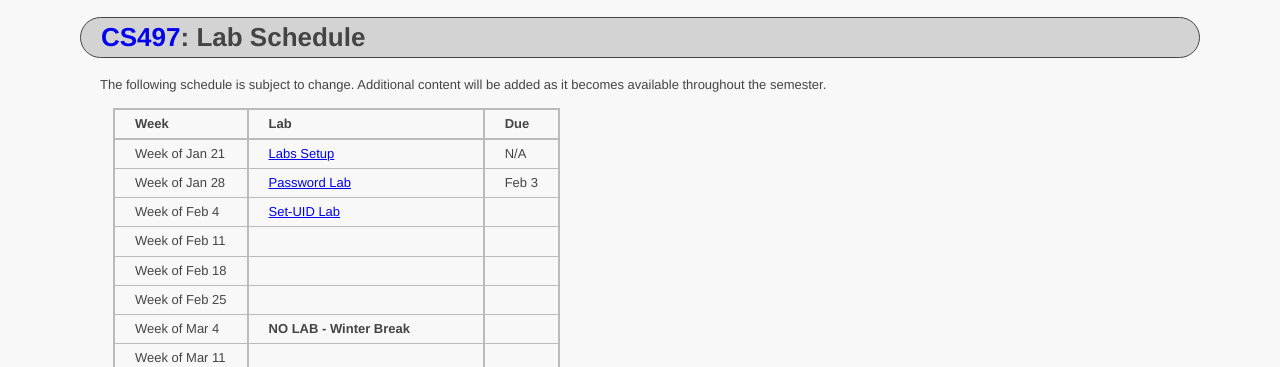
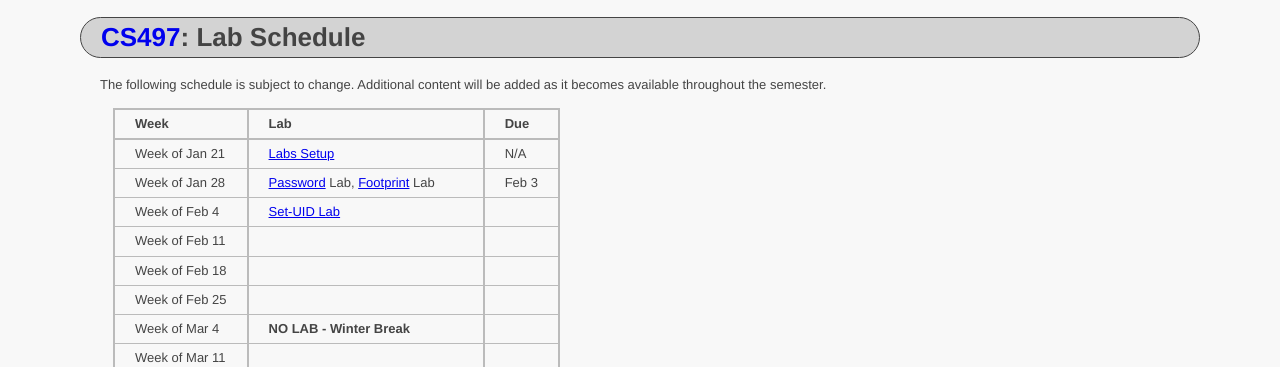
Before and after one commit to ycpcs/cs497-spring2019, a Jekyll site: the page built from labs/index.md, in a window 1280 px wide. Shown: the top 367 px of the page. Built offline with Jekyll 4.4.1, drawn with Linux system fonts in a browser that asks for light colours.

Commit message:
Update index.md

```diff
--- a/labs/index.md
+++ b/labs/index.md
@@ -11,7 +11,7 @@ Additional content will be added as it becomes available throughout the semester
 **Week**       | **Lab**                                                                |  **Due**
 :--------------|:-----------------------------------------------------------------------|:--------------------------
 Week of Jan 21 |  [Labs Setup](lab01.html)                                              | N/A
-Week of Jan 28 |  [Password Lab](lab02.html)                                            | Feb 3
+Week of Jan 28 |  [Password](lab02.html) Lab, [Footprint](lab02b.html) Lab               | Feb 3
 Week of Feb 4  |  [Set-UID Lab](lab03.html)                                             |
 Week of Feb 11 |  |
 Week of Feb 18 |  |
```
